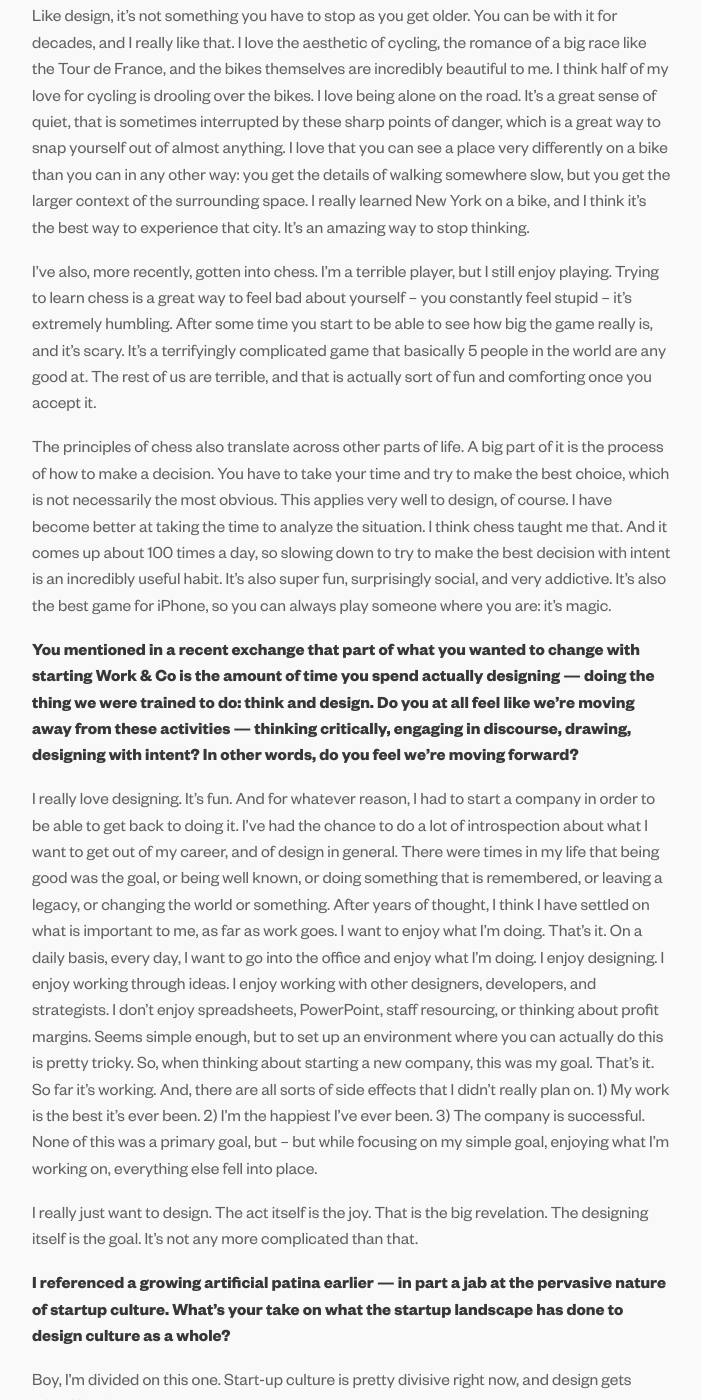
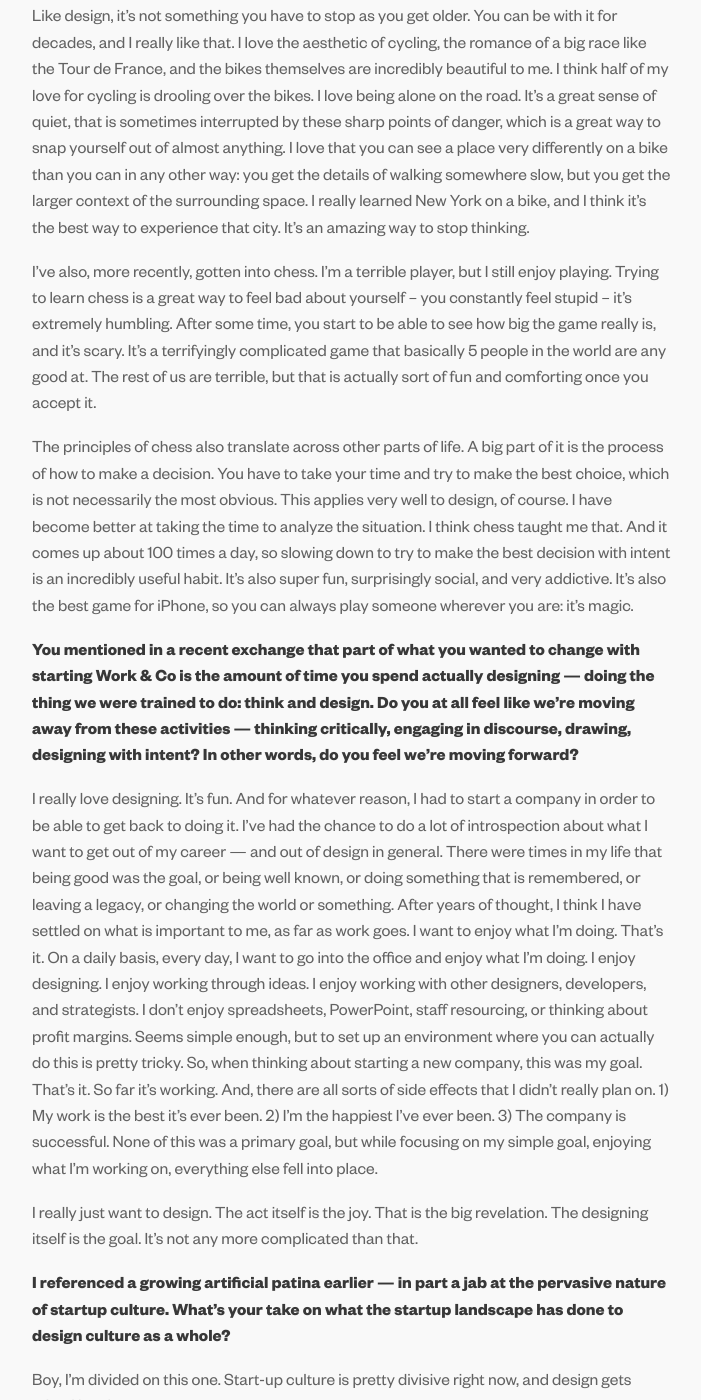
Before and after one commit to justinkropp/justinkropp.com, a Jekyll site: the page built from _posts/2016-03-09-joe-stewart.md, in a window 1280 px wide and 1400 px high, scrolled down 3673 px. Shown: the whole window, without its empty margins (288-989 px from the left). Built offline with Jekyll 4.4.1, drawn with Linux system fonts in a browser that asks for light colours; some of the changed text lies outside the part shown.

Commit message:
Several edits made.
Primarily structure and punctuation — and some typos.

```diff
--- a/_posts/2016-03-09-joe-stewart.md
+++ b/_posts/2016-03-09-joe-stewart.md
@@ -43,31 +43,31 @@ It’s really similar to music. You can hear a song now and know that this band
 
 **Do you find that their work is still able to inspire day after day despite a growing artificial patina vying for our affection? I suppose what I’m asking is: can the digital design work of today possess soul? An ethos?**
 
-I think their work - the people you mentioned (Saville, Vignelli, Rams) - is still able to inspire day after day and forever. It will never stop. It’s in the pantheon. These people produced some of the best design the world has ever seen. To me, this is like asking if the statue of David is still inspiring even though it’s old. There are very few people working at this level now, and I don’t think any of them are working in digital. I don’t think digital, as a medium, is there yet. It’s not mature enough to ‘possess a soul’ as you say. It’s just too early. It will get there, and we have seen hints of it. Maybe the closest example I can think of is the original iOS. One of our Partners, Felipe, says it’s the best digital design that has been made, and he might be right. It was simple, and everyone on earth from age two to ninety-nine knew how to use it, and it did some very complicated things. Maybe something like that has an ethos. But, short of that… no… I don’t think we’re there yet. Maybe the Google home page? I don’t know… It’s all still black & white TV. We’re not anywhere near Vignelli, Saville, or Rams.
+I think their work - the people you mentioned (Saville, Vignelli, Rams) - is still able to inspire day after day and forever. It will never stop. It’s in the pantheon. These people produced some of the best design the world has ever seen. To me, this is like asking if the statue of David is still inspiring even though it’s old. There are very few people working at this level now, and I don’t think any of them are working in digital. I don’t think digital, as a medium, is there yet. It’s not mature enough to ‘possess a soul’ as you say. It’s just too early. It will get there, and we have seen hints of it. Maybe the closest example I can think of is the original iOS. One of our Partners, Felipe, says it’s the best digital design that has been made, and he might be right. It was simple, and everyone on earth from age two to ninety-nine knew how to use it, and it did some very complicated things. Maybe something like that has an ethos. But, short of that… no… I don’t think we’re there yet. Maybe the Google home page? I don’t know… it’s all still black & white TV. We’re not anywhere near Vignelli, Saville, or Rams.
 
 **I’ve noticed that you refer to design as a discipline. What does that mean for you? Is it methodology? A mindset? What is it that makes how you view design a discipline?**
 
-Design is a hard thing to talk about. Most of design is very boring and laborious and terrifying. It’s mostly sitting at a desk or in a room and not knowing what to do. And that not knowing is scary and uncomfortable, and you spend half your time in that mindset, then the other half very meticulously and laboriously executing the idea to solve the problem. It’s “fear fear fear, A ha!, dull dull dull” – that’s design. So, because of that it’s tough to talk about - so I use words like discipline or medium to be able to talk about this really long sort of amorphous thing.
+Design is a hard thing to talk about. Most of design is very boring and laborious and terrifying. It’s mostly sitting at a desk or in a room and not knowing what to do. And that not knowing is scary and uncomfortable, and you spend half your time in that mindset, then the other half very meticulously and laboriously executing the idea to solve the problem. It’s “fear fear fear, a-ha!, dull dull dull” – that’s design. Because of that it’s tough to talk about - so I use words like discipline or medium to be able to talk about this really long sort of amorphous thing.
 
 At its best, design is problem solving with intent. I can think of design as a discipline - as something to be studied and revered in order to make better decisions or execute those decisions better. I can also think of it as a medium - an approach I believe in to problem solving.
 
-I don’t think design is a process. I don’t think there is a pattern for good ideas. Having a good idea is not replicable. I don’t think that sticky-notes and whiteboarding will lead to good a idea. Maybe sometimes it does, but the truth is nobody knows where the next good idea is. And that’s scary. So we have to trick ourselves into not being scared, and try to think of design as something that you can study and get better at. And, you do. You get better over time, but it’s hard. It’s not any less scary, but it gets easier to express your ideas and your ideas get better. I often think about a saying used in road cycling, “it never stops hurting,  you just get faster.” I think that’s what design is like.
+I don’t think design is a process. I don’t think there is a pattern for good ideas. Having a good idea is not replicable. I don’t think that sticky-notes and whiteboarding will necessarily lead to a good idea. Maybe sometimes it does, but the truth is nobody knows where the next good idea is. And that’s scary. So we have to trick ourselves into not being scared, and try to think of design as something that you can study and get better at. And, you do. You get better over time, but it’s hard. It’s not any less scary, but it gets easier to express your ideas, and your ideas get better. I often think about a saying used in road cycling, “it never stops hurting,  you just get faster.” I think that’s what design is like.
 
 **Speaking of inspiration and discipline, I’ve found that it is integral to find inspiration outside of one’s profession in order to stay engaged, focused, sane. The same with discipline. What are these for you? I gather you’re a road cyclist (same here). How does the personal Joe nurture the professional Joe?**
 
-It’s easy to get stuck, or tired, or burnt out on design – especially if you stay on one project for a long time. I’ve spent years on the same project, and after a while you can’t tell whats a good idea anymore. Looking outside of design to reset is something everyone does. Some people do it with more intent than others, and I don’t know that I specifically do other activities in order to improve my design, but I think it probably happens accidentally. We all have those moments of surprising problem solving when we don’t expect it… in the middle of the night, or in the shower. It feels like the tip of the pencil gets dull, and you have to stop in order to sharpen it.
+It’s easy to get stuck, or tired, or burnt out on design – especially if you stay on one project for a long time. I’ve spent years on the same project, and after a while you can’t tell what a good idea is anymore. Looking outside of design to reset is something everyone does. Some people do it with more intent than others, and I don’t know that I specifically do other activities in order to improve my design, but I think it probably happens accidentally. We all have those moments of surprising problem solving when we don’t expect it… in the middle of the night, or in the shower. It feels like the tip of the pencil gets dull, and you have to stop in order to sharpen it.
 
 As you mentioned, cycling is a hobby of mine and I’ve really grown to love it over the years. Like design, it’s not something you have to stop as you get older. You can be with it for decades, and I really like that. I love the aesthetic of cycling, the romance of a big race like the Tour de France, and the bikes themselves are incredibly beautiful to me. I think half of my love for cycling is drooling over the bikes. I love being alone on the road. It’s a great sense of quiet, that is sometimes interrupted by these sharp points of danger, which is a great way to snap yourself out of almost anything. I love that you can see a place very differently on a bike than you can in any other way: you get the details of walking somewhere slow, but you get the larger context of the surrounding space. I really learned New York on a bike, and I think it’s the best way to experience that city. It’s an amazing way to stop thinking.
 
-I’ve also, more recently, gotten into chess. I’m a terrible player, but I still enjoy playing. Trying to learn chess is a great way to feel bad about yourself – you constantly feel stupid – it’s extremely humbling. After some time you start to be able to see how big the game really is, and it’s scary. It’s a terrifyingly complicated game that basically 5 people in the world are any good at. The rest of us are terrible, and that is actually sort of fun and comforting once you accept it.
+I’ve also, more recently, gotten into chess. I’m a terrible player, but I still enjoy playing. Trying to learn chess is a great way to feel bad about yourself – you constantly feel stupid – it’s extremely humbling. After some time, you start to be able to see how big the game really is, and it’s scary. It’s a terrifyingly complicated game that basically 5 people in the world are any good at. The rest of us are terrible, but that is actually sort of fun and comforting once you accept it.
 
-The principles of chess also translate across other parts of life. A big part of it is the process of how to make a decision. You have to take your time and try to make the best choice, which is not necessarily the most obvious. This applies very well to design, of course. I have become better at taking the time to analyze the situation. I think chess taught me that. And it comes up about 100 times a day, so slowing down to try to make the best decision with intent is an incredibly useful habit. It's also super fun, surprisingly social, and very addictive. It's also the best game for iPhone, so you can always play someone where you are: it's magic.
+The principles of chess also translate across other parts of life. A big part of it is the process of how to make a decision. You have to take your time and try to make the best choice, which is not necessarily the most obvious. This applies very well to design, of course. I have become better at taking the time to analyze the situation. I think chess taught me that. And it comes up about 100 times a day, so slowing down to try to make the best decision with intent is an incredibly useful habit. It's also super fun, surprisingly social, and very addictive. It's also the best game for iPhone, so you can always play someone wherever you are: it's magic.
 
 
 **You mentioned in a recent exchange that part of what you wanted to change with starting Work & Co is the amount of time you spend actually designing — doing the thing we were trained to do: think and design. Do you at all feel like we’re moving away from these activities — thinking critically, engaging in discourse, drawing, designing with intent? In other words, do you feel we’re moving forward?**
 
 
-I really love designing. It’s fun. And for whatever reason, I had to start a company in order to be able to get back to doing it. I’ve had the chance to do a lot of introspection about what I want to get out of my career, and of design in general. There were times in my life that being good was the goal, or being well known, or doing something that is remembered, or leaving a legacy, or changing the world or something. After years of thought, I think I have settled on what is important to me, as far as work goes. I want to enjoy what I’m doing. That’s it. On a daily basis, every day, I want to go into the office and enjoy what I’m doing. I enjoy designing. I enjoy working through ideas. I enjoy working with other designers, developers, and strategists. I don’t enjoy spreadsheets, PowerPoint, staff resourcing, or thinking about profit margins. Seems simple enough, but to set up an environment where you can actually do this is pretty tricky. So, when thinking about starting a new company, this was my goal. That’s it. So far it’s working. And, there are all sorts of side effects that I didn’t really plan on. 1) My work is the best it’s ever been. 2) I’m the happiest I’ve ever been. 3) The company is successful. None of this was a primary goal, but – but while focusing on my simple goal, enjoying what I’m working on, everything else fell into place.
+I really love designing. It’s fun. And for whatever reason, I had to start a company in order to be able to get back to doing it. I’ve had the chance to do a lot of introspection about what I want to get out of my career — and out of design in general. There were times in my life that being good was the goal, or being well known, or doing something that is remembered, or leaving a legacy, or changing the world or something. After years of thought, I think I have settled on what is important to me, as far as work goes. I want to enjoy what I’m doing. That’s it. On a daily basis, every day, I want to go into the office and enjoy what I’m doing. I enjoy designing. I enjoy working through ideas. I enjoy working with other designers, developers, and strategists. I don’t enjoy spreadsheets, PowerPoint, staff resourcing, or thinking about profit margins. Seems simple enough, but to set up an environment where you can actually do this is pretty tricky. So, when thinking about starting a new company, this was my goal. That’s it. So far it’s working. And, there are all sorts of side effects that I didn’t really plan on. 1) My work is the best it’s ever been. 2) I’m the happiest I’ve ever been. 3) The company is successful. None of this was a primary goal, but while focusing on my simple goal, enjoying what I’m working on, everything else fell into place.
 
 I really just want to design. The act itself is the joy. That is the big revelation. The designing itself is the goal. It’s not any more complicated than that.
 
@@ -77,7 +77,7 @@ Boy, I’m divided on this one. Start-up culture is pretty divisive right now, a
 
 It's nice that so many startups value design and consider it a key tenant to their company’s success. Younger people, who are a big part of start-up culture, I think naturally value design more than previous generations – which I really appreciate. They’ve grown up in the world where Apple is king and design counts. So, you’ve got all these next generation Steve Jobs’ out there looking for their Jony Ive. I love that.
 
-The dark side of that is when design becomes a buzz-word to promote another agenda. Right now, it feels like the vast majority of start ups are simply and only looking to make quick cash, and I hate seeing people promote “design” as a formulaic lever to do that. Design is sacred to me, and it's hard to see startups abuse it and treat it like a commodity in order to reach their true goals. There is nothing worse to me than a salesman pretending to care about design because they think they can make more money that way. Charlatans.
+The dark side of that is when design becomes a buzz-word to promote another agenda. Right now, it feels like the vast majority of startups are only looking to make quick cash, and I hate seeing people promote “design” as a formulaic lever to do that. Design is sacred to me, and it's hard to see startups abuse it and treat it like a commodity in order to reach their true goals. There is nothing worse to me than a salesman pretending to care about design because they think they can make more money that way. Charlatans.
 
 But. Anyway –
 
@@ -91,7 +91,7 @@ I’ve been a full time professional digital designer since I was 19. I’m 38 a
 
 The thing that has always kept me going is the moment when the project you are working on is the best thing you have ever done. When you’re designing something, and you know it’s the best thing you’ve ever made… man… I like that feeling. I think I’m still getting to work on things that are better than anything I’ve ever made, so, I want to see where that goes. As I keep at it, keep sharpening that knife, it gets sharper and sharper and the design gets better and better. I’m working on a few things that are really pushing the craft. To me, that says ‘keep going, don’t stop now.’ It’s why I choose to stay so close to the work – that feeling of making good products is such a huge motivator to me sticking in the game.
 
-Also, working with other designers I look up to is a big one. This comes from my partners, my clients, and also younger designers at Work & Co. It's so inspiring to see a young designer create a really thoughtful prototype and to work with them on promoting their craft, and it makes me want to push harder on my own work.
+Also, working with other designers I look up to is a big one. This comes from my partners, my clients, and also younger designers at Work & Co. It's so inspiring to see a young designer create a really thoughtful prototype and to work with them on promoting their craft. It makes me want to push harder on my own work.
 
 **Are there any books that you would say have been influential in shaping your career? Ones you consistently come back to for inspiration?**
 
@@ -115,7 +115,7 @@ _Lightning round - a few books I really like and recommend:_
 
 **[Naoto Fukasawa](http://amzn.to/1LSaDzS)** — Japanese industrial designer – most notably for Muji. I love the way he explains his thinking. He also co-authored a book just called Muji which is also great.
 
-**[Vignelli from A-Z](http://amzn.to/1LSaEnE)** — I read all the Vignelli books, but I like this one the most. It shows his good stuff, but also a lot of his goofy stuff (like the clothes… oof) – again it’s great to just hear him explain how he and Lella think
+**[Vignelli from A-Z](http://amzn.to/1LSaEnE)** — I read all the Vignelli books, but I like this one the most. It shows his good stuff, but also a lot of his goofy stuff (like the clothes… oof) – again it’s great to just hear him explain how he and Lella think.
 
 **[40 Days of Dating](http://amzn.to/1LdwbXE)** — I think Jessica Walsh is incredible, and I try to stay up to date on everything she does.
 
@@ -133,7 +133,7 @@ I also love to read a bit right when I get to the office. Just reading for 10 mi
 
 **You’ve already built a solid foundation for Work & Co. What’s next? Where do you and your team want to take it?**
 
-The ultimate goal is to be the first great digital design firm. Since the medium is so new, there really isn’t one yet. So – I think the best ad agency is [W+K](http://www.wk.com/). I think the best branding agency is [Wolf Ollins](http://www.wolffolins.com/). I think the best graphic design agency is [Pentagram](http://www.pentagram.com/). Best digital company? There isn’t one yet. We want to be that. As with the others, it will take time to get there. The plan is to take it slow, make long term decisions, and focus. Focus on the work, on the people we work with, on making sure people have a good life, on recruiting the best people in the world, on making amazing products with our clients... repeat.
+The ultimate goal is to be the first great digital design firm. Since the medium is so new, there really isn’t one yet. So – I think the best ad agency is [W+K](http://www.wk.com/). I think the best branding agency is [Wolf Ollins](http://www.wolffolins.com/). I think the best graphic design agency is [Pentagram](http://www.pentagram.com/). Best digital company? There isn’t one yet. We want to be that. As with the others, it will take time to get there. The plan is to take it slow, make long-term decisions, and focus. Focus on the work, on the people we work with, on making sure people have a good life, on recruiting the best people in the world, on making amazing products with our clients... repeat.
 
 Again, it’s super simple – we want to keep getting better at what we’re already doing. Keep sharpening the pencil. Keep improving, learning new skills, improving our design theory, just keep going. And as we keep going, we want to make sure we’re enjoying every moment of it.
 
```
Also changed, not shown: other parts of _posts/2016-03-09-joe-stewart.md (+6 -6 lines), 2 other files.
